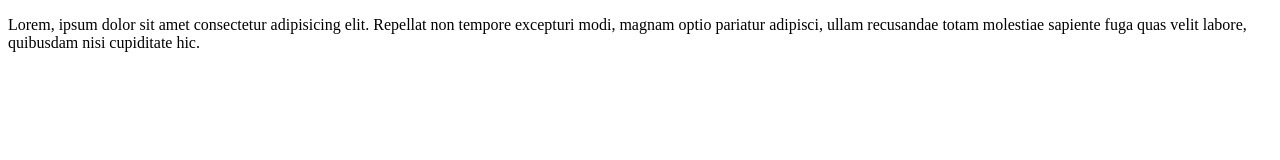
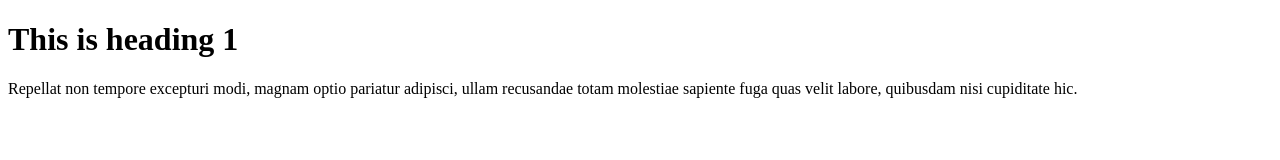
Before and after one commit to Saksham-Geek/sm-ui-library, a plain HTML site: page index.html in a window 1280 px wide. Drawn offline with Linux system fonts and the light colour scheme.

Commit message:
added heading and updated paragraph

```diff
--- a/index.html
+++ b/index.html
@@ -6,6 +6,7 @@
     <title>Home</title>
 </head>
 <body>
-    <p>Lorem, ipsum dolor sit amet consectetur adipisicing elit. Repellat non tempore excepturi modi, magnam optio pariatur adipisci, ullam recusandae totam molestiae sapiente fuga quas velit labore, quibusdam nisi cupiditate hic.</p>
+    <h1>This is heading 1</h1>
+    <p>Repellat non tempore excepturi modi, magnam optio pariatur adipisci, ullam recusandae totam molestiae sapiente fuga quas velit labore, quibusdam nisi cupiditate hic.</p>
 </body>
 </html>
```
